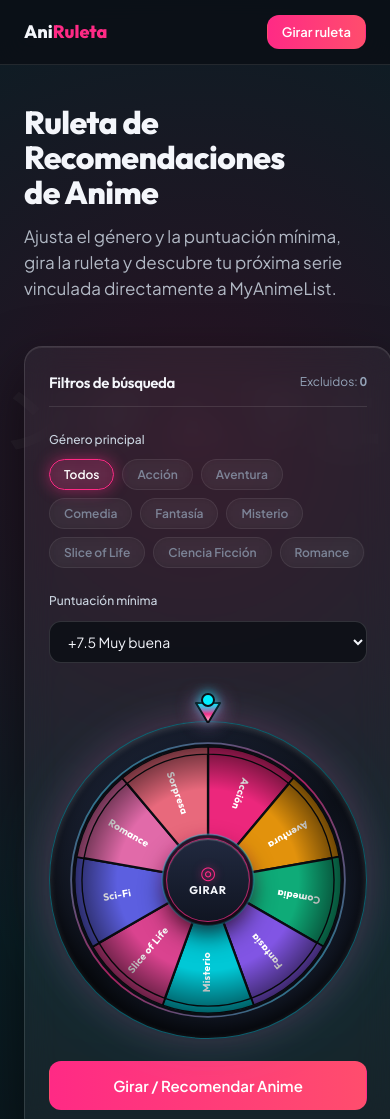
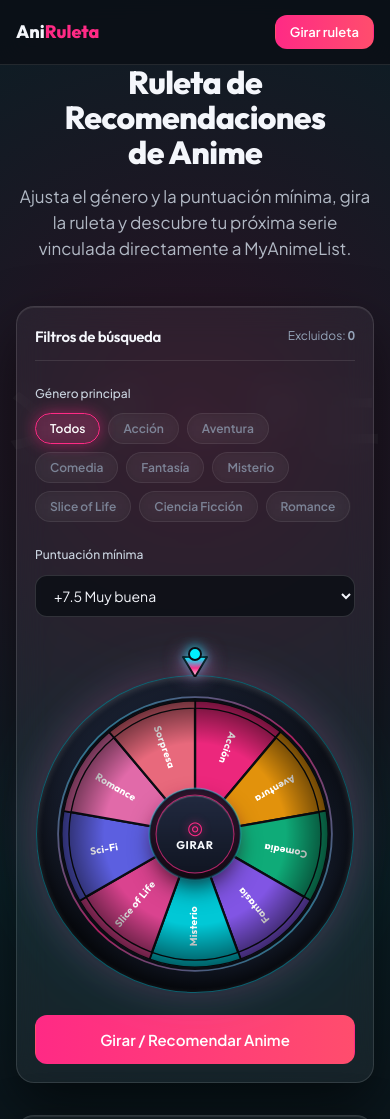
Before and after one commit to Jeishoon-bit/anime-roulette, a plain HTML site: page index.html in a window 390 px wide. Shown: the top 1119 px of the page. Drawn offline with Linux system fonts and the light colour scheme.

Commit message:
Add files via upload

```diff
--- a/css/style.css
+++ b/css/style.css
@@ -27,12 +27,15 @@ html {
   color-scheme: dark;
   scroll-behavior: smooth;
   background-color: var(--bg-canvas);
+  max-width: 100%;
+  overflow-x: hidden;
 }
 
 body {
   position: relative;
   margin: 0;
   min-height: 100vh;
+  max-width: 100%;
   display: flex;
   flex-direction: column;
   overflow-x: hidden;
@@ -195,9 +198,14 @@ select {
 
 .workspace-grid {
   display: grid;
-  grid-template-columns: 420px 1fr;
+  grid-template-columns: 420px minmax(0, 1fr);
   gap: 32px;
   align-items: start;
+}
+
+.workspace-grid > * {
+  min-width: 0;
+  width: 100%;
 }
 
 /* Panels & Glassmorphism */
@@ -439,8 +447,10 @@ select {
 
 .wheel-frame {
   position: relative;
-  width: 318px;
-  height: 318px;
+  width: min(100%, 318px);
+  aspect-ratio: 1 / 1;
+  height: auto;
+  margin: 0 auto;
   border-radius: 999px;
   background: linear-gradient(145deg, #1d2538 0%, #0d111a 52%, #182032 100%);
   border: 1px solid rgba(0, 240, 255, 0.32);
@@ -494,8 +504,8 @@ select {
   top: 50%;
   left: 50%;
   transform: translate(-50%, -50%);
-  width: 84px;
-  height: 84px;
+  width: clamp(70px, 25%, 84px);
+  height: clamp(70px, 25%, 84px);
   border-radius: 999px;
   background: linear-gradient(180deg, #21293f 0%, #101522 100%);
   border: 1.5px solid rgba(255, 42, 133, 0.68);
@@ -1009,7 +1019,12 @@ select {
 /* Responsive Breakpoints */
 @media (max-width: 1024px) {
   .workspace-grid {
-    grid-template-columns: 1fr;
+    grid-template-columns: minmax(0, 1fr);
+  }
+
+  .hero-intro {
+    text-align: center;
+    margin: 0 auto;
   }
 
   .watched-grid {
@@ -1018,24 +1033,49 @@ select {
 }
 
 @media (max-width: 768px) {
+  .container {
+    padding: 0 16px;
+  }
+
   .nav-links {
     display: none;
   }
 
+  .controls-panel {
+    padding: 18px;
+  }
+
+  .btn-full {
+    white-space: normal;
+    text-align: center;
+  }
+
   .anime-card {
-    grid-template-columns: 1fr;
+    grid-template-columns: minmax(0, 1fr);
   }
 
   .anime-poster-col {
     padding: 20px 20px 0 20px;
+    justify-content: center;
   }
 
   .anime-poster-frame {
-    max-width: 260px;
-    max-height: 360px;
+    margin: 0 auto;
+    max-width: 245px;
+    min-height: 310px;
+    max-height: 350px;
+  }
+
+  .anime-info-col {
+    padding: 20px;
+  }
+
+  .anime-actions,
+  .anime-actions-left {
+    justify-content: center;
   }
 
   .watched-grid {
-    grid-template-columns: 1fr;
+    grid-template-columns: minmax(0, 1fr);
   }
 }
```
